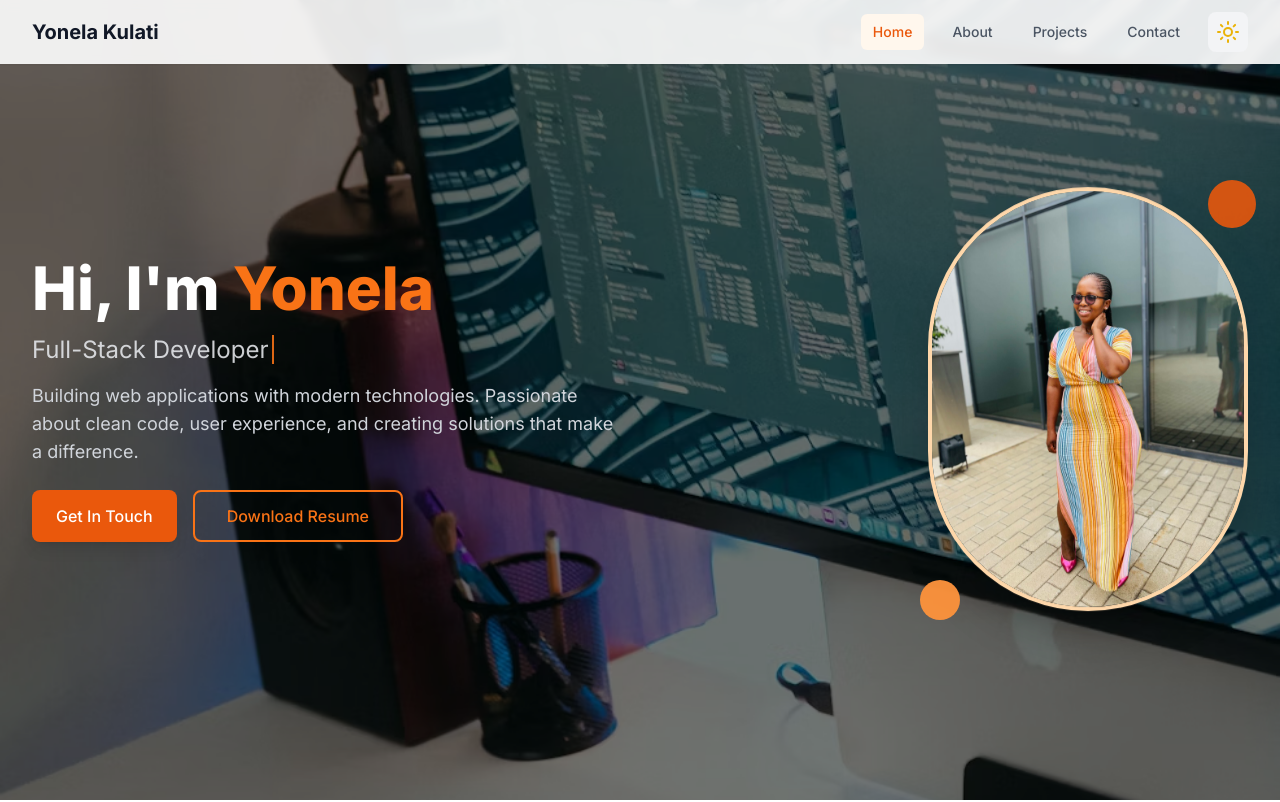
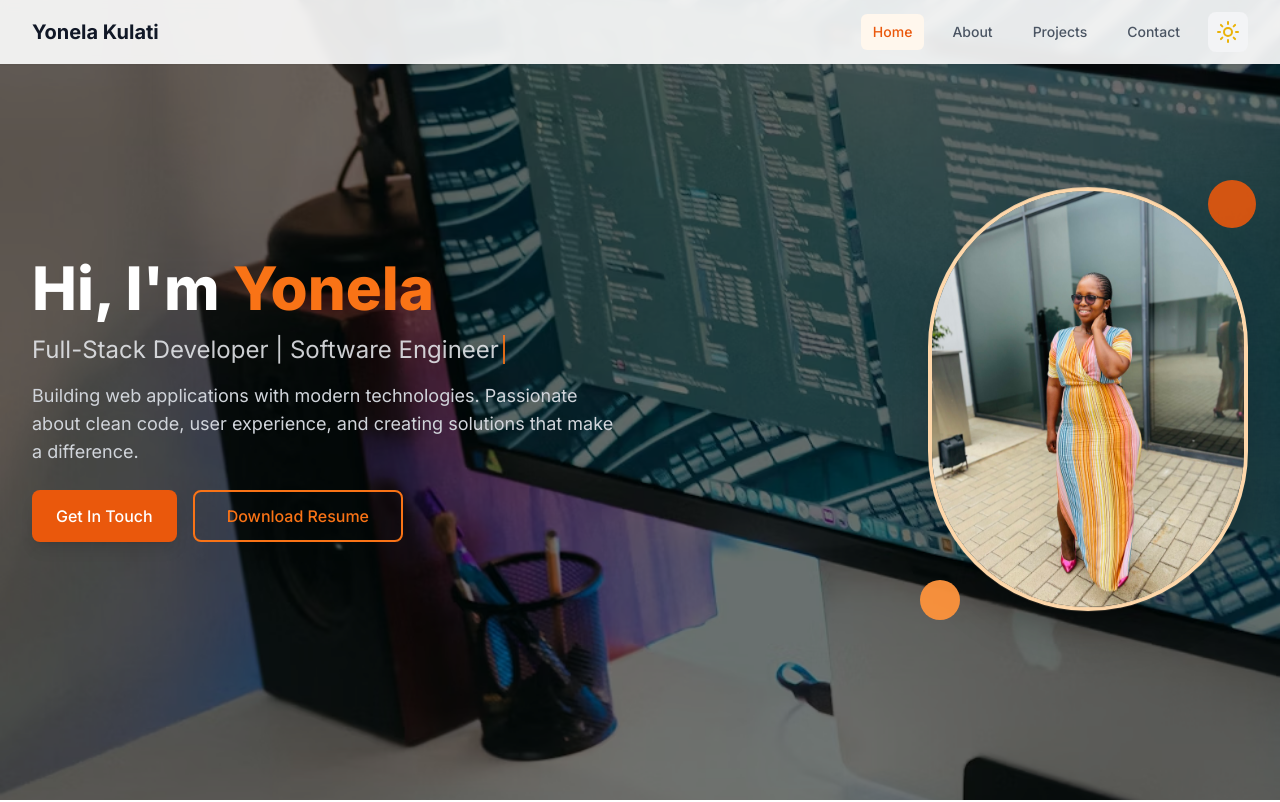
Before and after one commit to Nellark/my-portfolio, a React app: page / in a window 1280 px wide. Shown: the top 802 px of the page. Built offline with nearby package versions, Linux system fonts and the light colour scheme; the HTML template or start-up script is replaced by a standard one.

Commit message:
added route

```diff
--- a/src/components/Hero.tsx
+++ b/src/components/Hero.tsx
@@ -5,7 +5,7 @@ import HeroBg from "../assets/profile4.jpeg";
 
 const Hero: React.FC = () => {
   const [displayText, setDisplayText] = useState('');
-  const fullText = 'Full-Stack Developer';
+  const fullText = 'Full-Stack Developer | Software Engineer';
   const [currentIndex, setCurrentIndex] = useState(0);
 
   useEffect(() => {
--- a/src/components/Projects.tsx
+++ b/src/components/Projects.tsx
@@ -16,7 +16,7 @@ const Projects: React.FC = () => {
       description: 'Complete salon management application with appointment scheduling, staff management, and customer records.',
       image: 'https://images.pexels.com/photos/3993449/pexels-photo-3993449.jpeg?auto=compress&cs=tinysrgb&w=600',
       technologies: ['Angular', 'Node.js', 'PostgreSQL', 'REST API'],
-      githubUrl: 'https://github.com/The-DigitalAcademy/Yoni_Saloon',
+      githubUrl: 'https://nkele.netlify.app/',
       liveUrl: '#'
     },
     {
```
